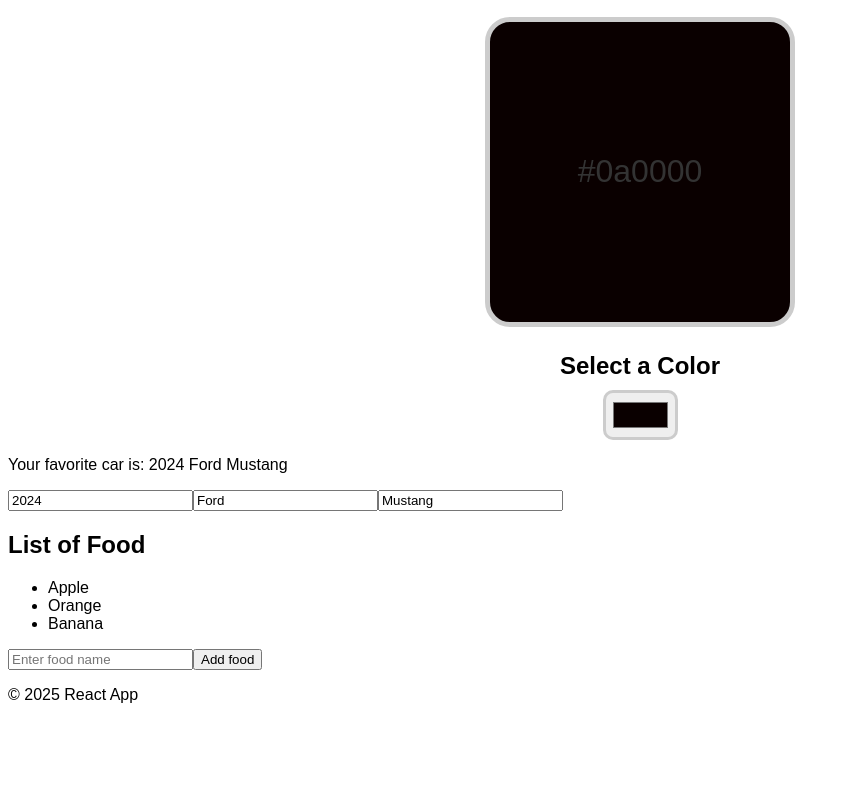
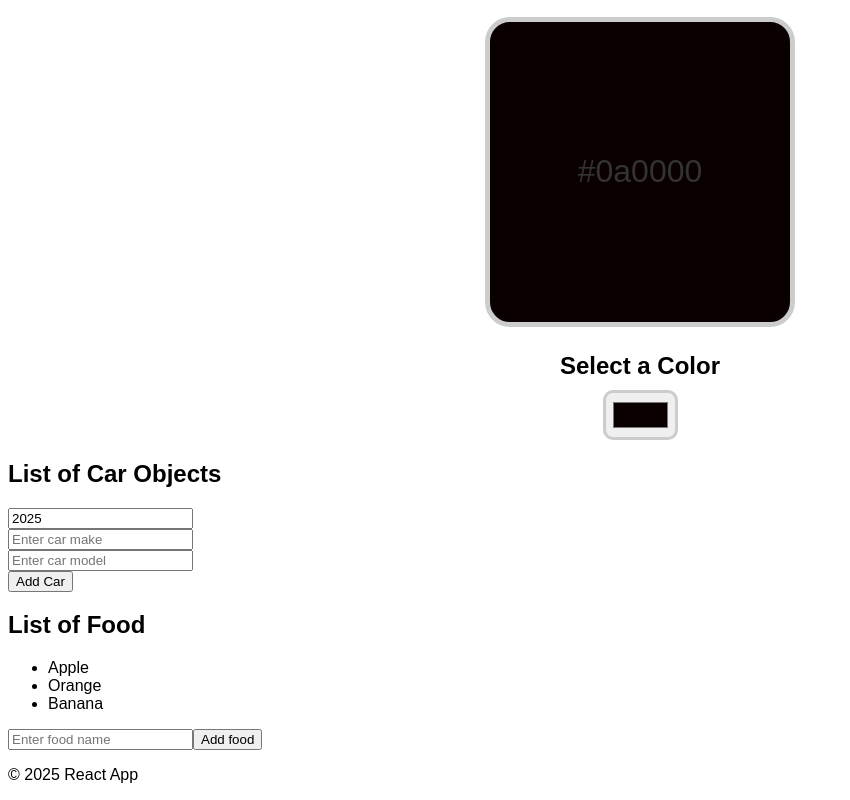
Before and after one commit to sebitcode/react-app, a React (Vite) app: page / in a window 1280 px wide. Shown: the part 2393-3193 px from the top of the page, without its empty margins (0-850 px from the left). Before the commit the page ends 3113 px from the top, so only its background shows below. Built offline with nearby package versions, Linux system fonts and the light colour scheme.

Commit message:
update Objects with react hooks

```diff
--- a/src/Components/Car/Car.jsx
+++ b/src/Components/Car/Car.jsx
@@ -1,29 +1,73 @@
 import { useState } from "react";
 
+// function Car() {
+//     const [car, setCar] = useState({
+//         year: 2024,
+//         make: "Ford",
+//         model: "Mustang"
+//     });
+
+//     function handleYearChange(event) {
+//         setCar(c => ({...c, year: event.target.value}))
+//     }
+//     function handleMakeChange(event) {
+//         setCar(c => ({...c, make: event.target.value}))
+//     }
+//     function handleModelChange(event) {
+//         setCar(c => ({...c, model: event.target.value}))
+//     }
+
+//     return <div>
+//             <p>Your favorite car is: {car.year} {car.make} {car.model}</p>
+
+//             <input type="number" value={car.year} onChange={handleYearChange} />
+//             <input type="text" value={car.make} onChange={handleMakeChange} />
+//             <input type="text" value={car.model} onChange={handleModelChange} />
+//            </div>
+// }
+
 function Car() {
-    const [car, setCar] = useState({
-        year: 2024,
-        make: "Ford",
-        model: "Mustang"
-    });
 
+    const [cars, setCars] = useState([]);
+    const [carYear, setCarYear] = useState(new Date().getFullYear());
+    const [carMake, setCarMake] = useState("");
+    const [carModel, setCarModel] = useState("");
+
+    function handleAddCar() {
+        const newCar = {year: carYear, make: carMake, model: carModel};
+        setCars(prevCars => [...prevCars, newCar]);
+
+        setCarYear(new Date().getFullYear());
+        setCarMake("");
+        setCarModel("");
+    };
+    function handleRemoveCar(index) {
+        setCars(cars.filter((_, i) => i !== index))
+    };
     function handleYearChange(event) {
-        setCar(c => ({...c, year: event.target.value}))
-    }
+        setCarYear(event.target.value)
+    };
     function handleMakeChange(event) {
-        setCar(c => ({...c, make: event.target.value}))
-    }
+        setCarMake(event.target.value)
+    };
     function handleModelChange(event) {
-        setCar(c => ({...c, model: event.target.value}))
-    }
+        setCarModel(event.target.value)
+    };
 
     return <div>
-            <p>Your favorite car is: {car.year} {car.make} {car.model}</p>
+                <h2>List of Car Objects</h2>
+                <ul>
+                    {cars.map((car, index) =>
+                    <li key={index} onClick={() => handleRemoveCar(index)}>
+                        {car.year} {car.make} {car.model}
+                    </li> )}
+                </ul>
+                <input type="number" name="year" value={carYear} onChange={handleYearChange} /><br />
+                <input type="text" name="make" placeholder="Enter car make" value={carMake} onChange={handleMakeChange} /><br />
+                <input type="text" name="model" placeholder="Enter car model" value={carModel} onChange={handleModelChange} /><br />
+                <button onClick={handleAddCar}>Add Car</button>
+           </div>
 
-            <input type="number" value={car.year} onChange={handleYearChange} />
-            <input type="text" value={car.make} onChange={handleMakeChange} />
-            <input type="text" value={car.model} onChange={handleModelChange} />
-           </div>
 }
 
 export default Car
```
